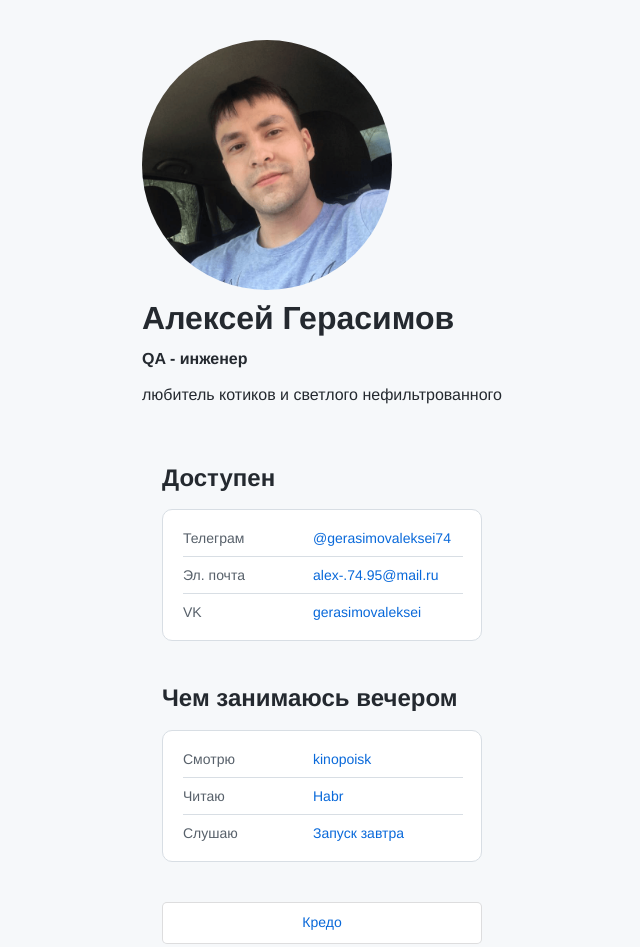
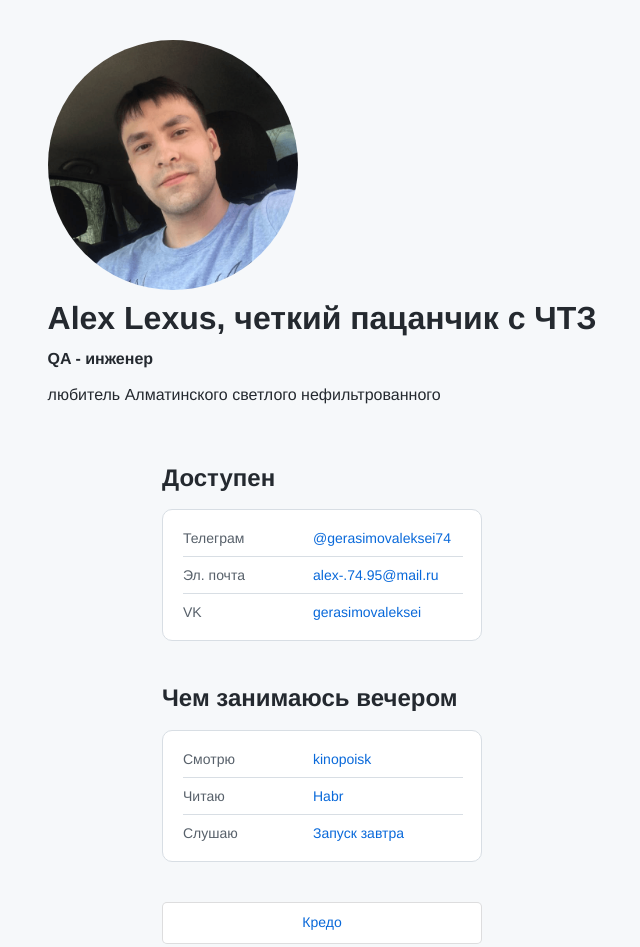
Before and after one commit to Vakuma2010/Vakuma2010.github.io, a plain HTML site: page index.html in a window 1280 px wide. Shown: the whole page, without its empty margins (318-958 px from the left). Drawn offline with Linux system fonts and the light colour scheme.

Commit message:
Четкий пацанчик

```diff
--- a/index.html
+++ b/index.html
@@ -11,9 +11,9 @@
   <body>
     <header class="header">
       <img src="./avatar.png" alt="avatar" class="header__avatar" height=250px />
-      <h1 class="header__title">Алексей Герасимов</h1>
+      <h1 class="header__title">Alex Lexus, четкий пацанчик с ЧТЗ</h1>
       <h3 class="header__subtitle">QA - инженер</h3>
-      <p> любитель котиков и светлого нефильтрованного </p>
+      <p> любитель Алматинского светлого нефильтрованного </p>
     </header>
     <main>
       <section class="links">
```
